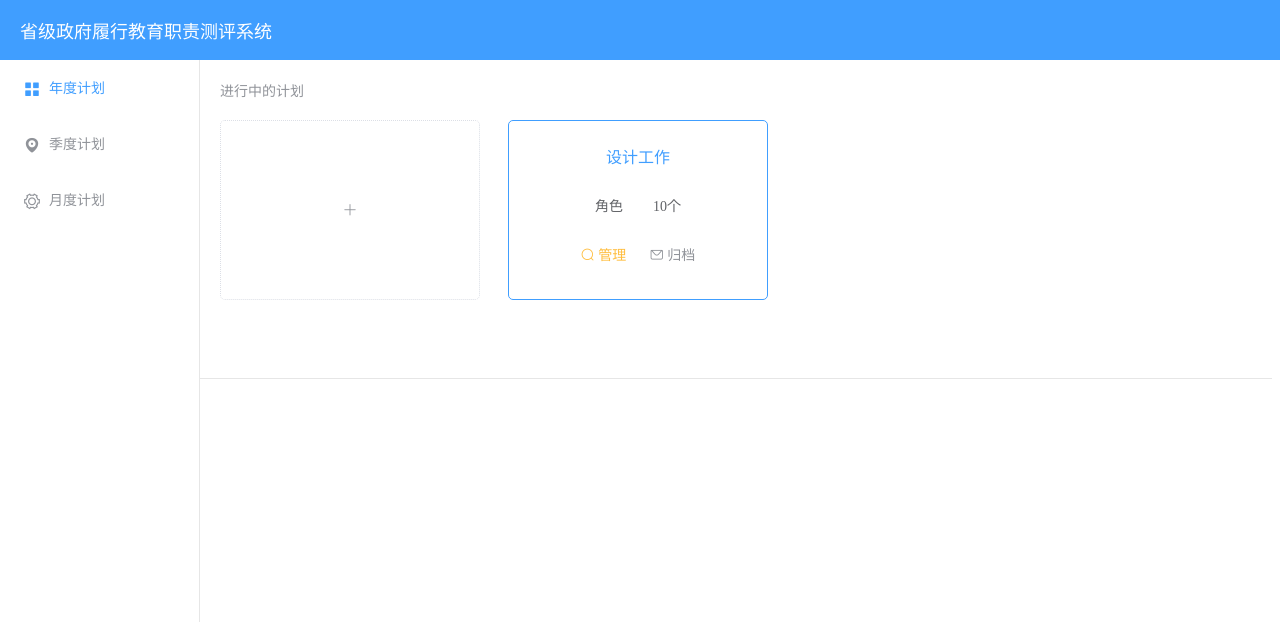
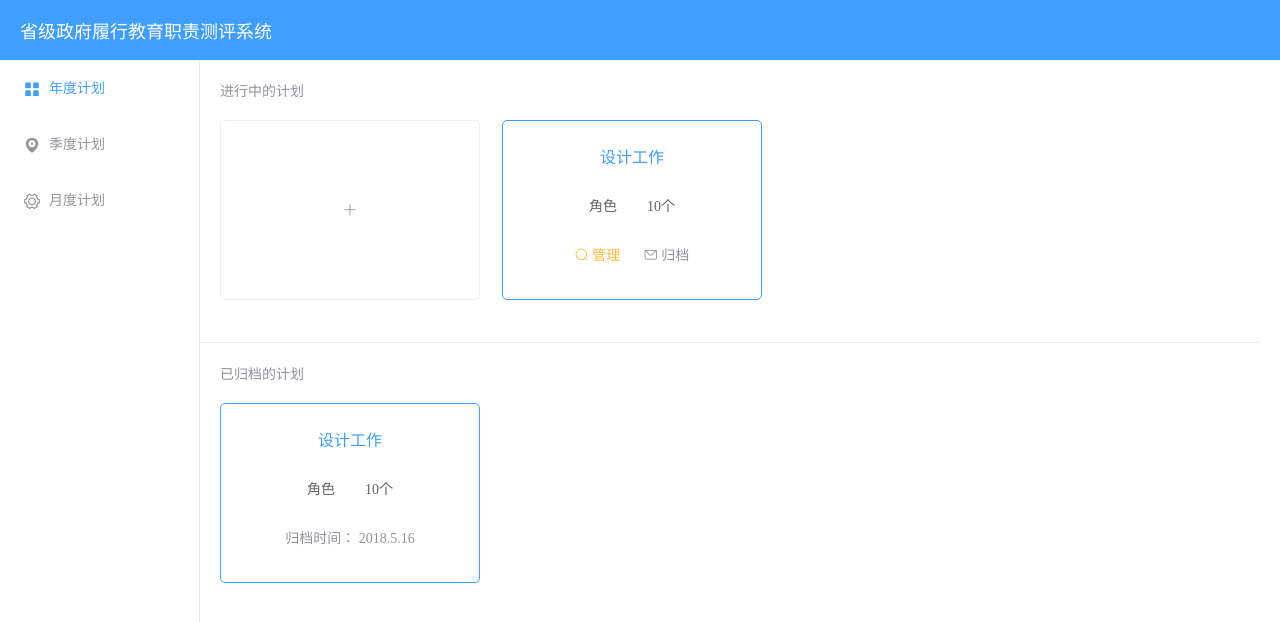
Before and after one commit to yangyuan02/jky_os_bear, a Vue app: page /home in a window 1280 px wide. Shown: the top 622 px of the page. Built offline with nearby package versions, Linux system fonts and the light colour scheme.

Commit message:
detail page

```diff
--- a/src/views/level01/detail.vue
+++ b/src/views/level01/detail.vue
@@ -1,15 +1,200 @@
 <template>
-  <div>这是详情</div>
+  <div class="wrapper">
+    <h3 class="detail-title">设计工作详情</h3>
+    <div class="content on-plan">
+      <p class="title">角色</p>
+      <ul class="on-plan-list">
+        <li @click="dialogFormVisible = true">
+          <i class="el-icon-plus"></i>
+        </li>
+        <li class="on-li">
+            <p class="plan-name m15">网评专家用户</p>
+            <p class=" m15">
+              <p class="roles">
+                <span class="roles-left">工作时段：</span>
+                <span class="roles-right">2018.6.1-6.30</span>
+              </p>
+              <p class="roles">
+                <span class="roles-left">成员人数：</span>
+                <span class="roles-right">10</span>
+              </p>
+            </p>
+            <p class="plan-button m15">
+              <span class="add-btn">
+                <i class="el-icon-circle-plus-outline"></i>
+                添加成员
+              </span>
+            </p>
+        </li>
+
+      </ul>
+    </div>
+    <div class="content finished-plan">
+      <p class="title">实地专家组</p>
+      <ul class="on-plan-list finished-plan-list">
+        <li class="on-li">
+           <p class="plan-name m15">北京市</p>
+            <p class=" m15">
+              <p class="roles">
+                <span class="roles-left">工作时段：</span>
+                <span class="roles-right">2018.6.1-6.30</span>
+              </p>
+              <p class="roles">
+                <span class="roles-left">成员人数：</span>
+                <span class="roles-right">10</span>
+              </p>
+            </p>
+            <p class="roles">
+                <!-- <span class="roles-left">组长：</span>
+                <span class="roles-right">任丽丽</span> -->
+              </p>
+            <p class="plan-button m15">
+              <span class="add-btn">
+                <i class="el-icon-setting"></i>
+                组长设置
+              </span>
+            </p>
+        </li>
+        <li class="on-li">
+           <p class="plan-name m15">上海市</p>
+            <p class=" m15">
+              <p class="roles">
+                <span class="roles-left">工作时段：</span>
+                <span class="roles-right">2018.6.1-6.30</span>
+              </p>
+              <p class="roles">
+                <span class="roles-left">成员人数：</span>
+                <span class="roles-right">10</span>
+              </p>
+              <p class="roles">
+                <span class="roles-left">组长：</span>
+                <span class="roles-right">任丽丽</span>
+              </p>
+            </p>
+            <p class="plan-button m15">
+              <span class="add-btn">
+                <i class="el-icon-setting"></i>
+                组长设置
+              </span>
+            </p>
+        </li>
+      </ul>
+    </div>
+    <!-- Form -->
+<!-- <el-button type="text" @click="dialogFormVisible = true">打开嵌套表单的 Dialog</el-button> -->
+
+    <el-dialog title="新增角色" :visible.sync="dialogFormVisible" width="35%">
+      <el-form :model="form">
+        <el-form-item label="名称" :label-width="formLabelWidth">
+          <el-input v-model="form.name" auto-complete="off" placeholder="请输入内容"></el-input>
+        </el-form-item>
+      </el-form>
+      <div slot="footer" class="dialog-footer">
+        <!-- <el-button @click="dialogFormVisible = false">取 消</el-button> -->
+        <el-button type="primary" @click="dialogFormVisible = false">确 定</el-button>
+      </div>
+    </el-dialog>
+  </div>
 </template>
-
 
 <script>
 export default {
+   data() {
+      return {
+        dialogTableVisible: false,
+        dialogFormVisible: false,
+        form: {
+          name: '',
+          region: '',
+          date1: '',
+          date2: '',
+          delivery: false,
+          type: [],
+          resource: '',
+          desc: ''
+        },
+        formLabelWidth: '60px'
+      };
+    },
+  methods:{
 
+  }
 }
 </script>
 
-
-<style>
-
+<style lang="less"  scoped>
+  @main-clolr:#409EFF;
+  @text-color:#909399;
+  .wrapper{
+    .detail-title{
+      font-size: 16px;
+      margin-bottom: 20px;
+    }
+    .content{
+      color: @text-color;
+      .title{
+        font-size: 14px;
+      }
+      .on-plan-list{
+        overflow: hidden;
+        margin-top: 20px;
+        margin-right: -20px;
+       li{
+          float: left;
+          width: 228px;
+          height: 178px;
+          border: 1px dotted #dcdfe6;
+          border-radius: 5px;
+          text-align: center;
+          line-height: 180px;
+          font-size: 14px;
+          padding: 0 15px;
+          margin-right: 22px;
+          margin-bottom: 22px;
+          cursor: pointer;
+       }
+       .on-li{
+         position: relative;
+         border-color: @main-clolr;
+         border-style: solid;
+         line-height: 24px;
+         text-align: left;
+         p{
+           line-height: 24px;
+         }
+         .m15{
+           margin-top: 15px;
+         }
+         .plan-name{
+            font-size: 16px;
+            color: @main-clolr;
+         }
+         .roles{
+           color: @text-color;
+           .roles-left{
+             padding-right: 30px;
+           }
+         }
+         .plan-button{
+           position: absolute;
+           left: 15px;
+           bottom: 20px;
+           .add-btn{
+             color: #ffbd3d;
+             padding-right: 20px;
+           }
+         }
+       }
+      }
+    }
+    .on-plan{
+      border-bottom: 1px solid #e6e6e6;
+      margin-left: -20px;
+      // margin-right: -2px;
+      padding: 0 20px 20px 20px;
+    }
+    .finished-plan{
+      margin-top: 20px;
+    }
+  }
 </style>
--- a/src/views/level01/main.vue
+++ b/src/views/level01/main.vue
@@ -3,7 +3,7 @@
     <div class="content on-plan">
       <p class="title">进行中的计划</p>
       <ul class="on-plan-list">
-        <li>
+        <li @click="dialogFormVisible = true">
           <i class="el-icon-plus"></i>
         </li>
         <li class="on-li">
@@ -13,10 +13,12 @@
               <span class="roles-right">10个</span>
             </p>
             <p class="plan-button">
-              <span class="manage-btn">
-                <i class="el-icon-search"></i>
-                管理
-              </span>
+              <router-link to="/home/detail" class="three">
+                <span class="manage-btn">
+                  <i class="el-icon-search"></i>
+                  管理
+                </span>
+              </router-link>
               <span class="file-btn">
                 <i class="el-icon-message"></i>
                 归档
@@ -27,18 +29,63 @@
       </ul>
     </div>
     <div class="content finished-plan">
+      <p class="title">已归档的计划</p>
+      <ul class="on-plan-list finished-plan-list">
+        <li class="on-li">
+            <p class="plan-name">设计工作</p>
+            <p class="roles">
+              <span class="roles-left">角色</span>
+              <span class="roles-right">10个</span>
+            </p>
+            <p class="plan-time">
+             <span> 归档时间：</span> <span>2018.5.16</span>
+            </p>
+        </li>
+      </ul>
+    </div>
+    <!-- Form -->
+<!-- <el-button type="text" @click="dialogFormVisible = true">打开嵌套表单的 Dialog</el-button> -->
 
-    </div>
+    <el-dialog title="添加" :visible.sync="dialogFormVisible" width="35%">
+      <el-form :model="form">
+        <el-form-item label="名称" :label-width="formLabelWidth">
+          <el-input v-model="form.name" auto-complete="off" placeholder="请输入内容"></el-input>
+        </el-form-item>
+      </el-form>
+      <div slot="footer" class="dialog-footer">
+        <!-- <el-button @click="dialogFormVisible = false">取 消</el-button> -->
+        <el-button type="primary" @click="dialogFormVisible = false">确 定</el-button>
+      </div>
+    </el-dialog>
   </div>
 </template>
 
 <script>
 export default {
+   data() {
+      return {
+        dialogTableVisible: false,
+        dialogFormVisible: false,
+        form: {
+          name: '',
+          region: '',
+          date1: '',
+          date2: '',
+          delivery: false,
+          type: [],
+          resource: '',
+          desc: ''
+        },
+        formLabelWidth: '60px'
+      };
+    },
+  methods:{
 
+  }
 }
 </script>
 
-<style lang="less">
+<style lang="less" scoped>
   @main-clolr:#409EFF;
   @text-color:#909399;
   .wrapper{
@@ -50,7 +97,7 @@ export default {
       .on-plan-list{
         overflow: hidden;
         margin-top: 20px;
-        margin-right: -28px;
+        margin-right: -20px;
        li{
           float: left;
           width: 258px;
@@ -60,8 +107,8 @@ export default {
           text-align: center;
           line-height: 180px;
           font-size: 14px;
-          margin-right: 28px;
-          margin-bottom: 28px;
+          margin-right: 22px;
+          margin-bottom: 22px;
           cursor: pointer;
        }
        .on-li{
@@ -93,8 +140,11 @@ export default {
     .on-plan{
       border-bottom: 1px solid #e6e6e6;
       margin-left: -20px;
-      margin-right: -12px;
-      padding: 0 20px 50px 20px;
+      // margin-right: -2px;
+      padding: 0 0 20px 20px;
+    }
+    .finished-plan{
+      margin-top: 20px;
     }
   }
 </style>
```
